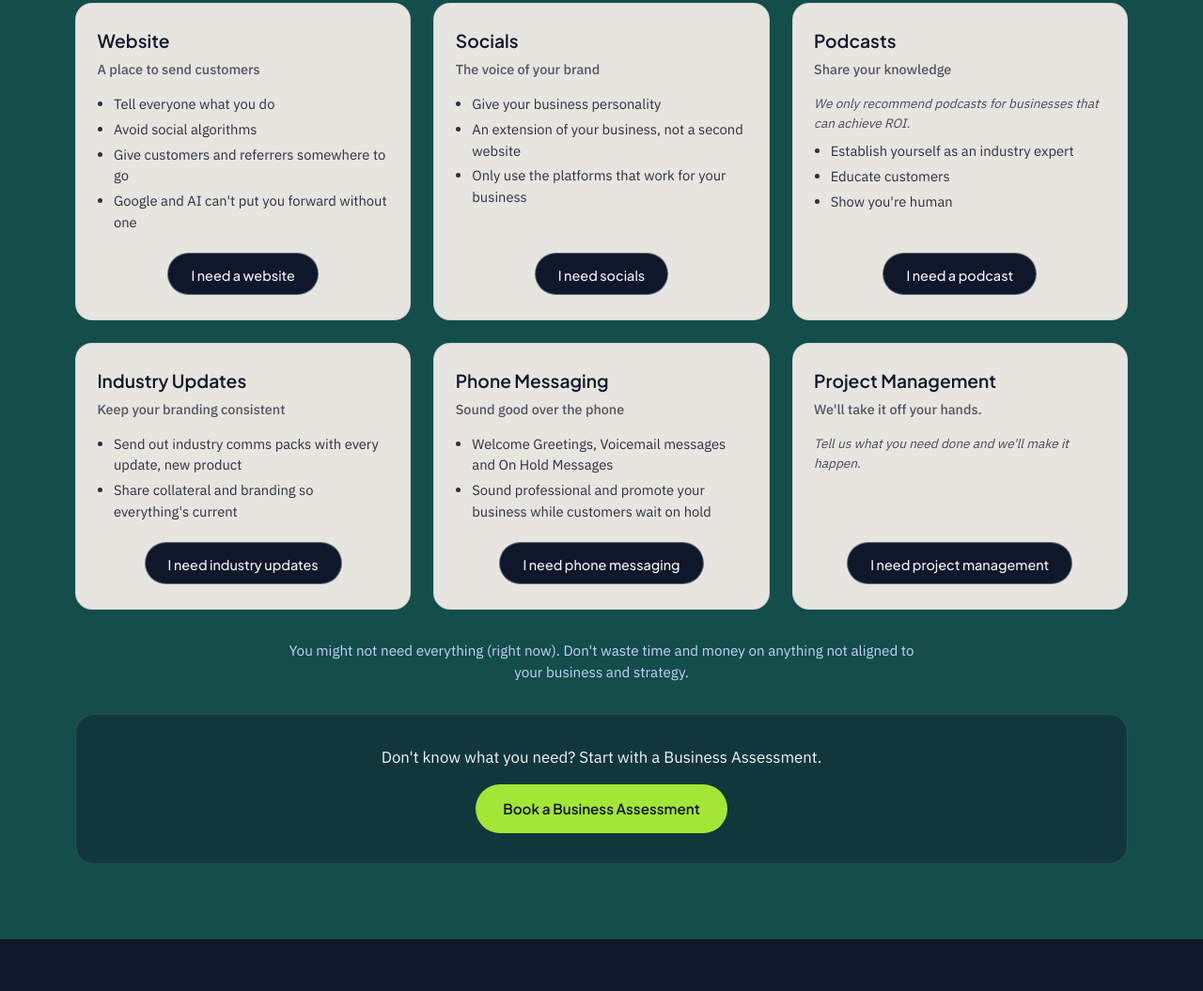
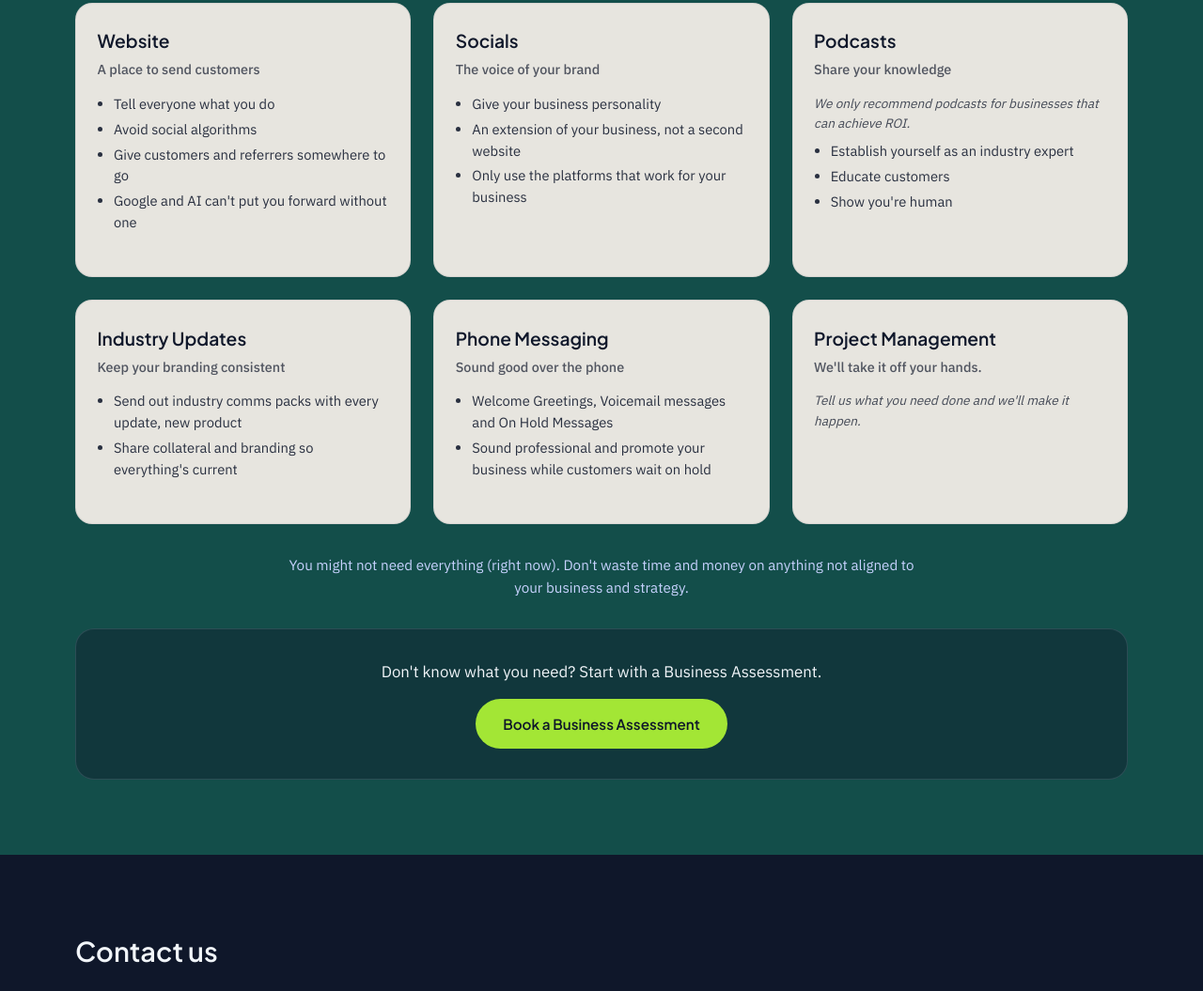
Before and after one commit to Hi-sodoozy/sturdy-funicular, a plain HTML site: page index.html in a window 1280 px wide. Shown: the part 1968-3023 px from the top of the page at 94% size. Drawn offline with Linux system fonts and the light colour scheme.

Commit message:
Add files via upload

```diff
--- a/index.html
+++ b/index.html
@@ -211,7 +211,6 @@
                 <li>Give customers and referrers somewhere to go</li>
                 <li>Google and AI can't put you forward without one</li>
               </ul>
-              <a href="website.html" class="btn-need">I need a website</a>
             </article>
             <article class="need-card" id="need-socials">
               <h3 class="need-card-title">Socials</h3>
@@ -221,7 +220,6 @@
                 <li>An extension of your business, not a second website</li>
                 <li>Only use the platforms that work for your business</li>
               </ul>
-              <a href="services.html#socials" class="btn-need">I need socials</a>
             </article>
             <article class="need-card" id="need-podcasts">
               <h3 class="need-card-title">Podcasts</h3>
@@ -232,7 +230,6 @@
                 <li>Educate customers</li>
                 <li>Show you're human</li>
               </ul>
-              <a href="services.html#podcasts" class="btn-need">I need a podcast</a>
             </article>
             <article class="need-card" id="need-industry-updates">
               <h3 class="need-card-title">Industry Updates</h3>
@@ -241,7 +238,6 @@
                 <li>Send out industry comms packs with every update, new product</li>
                 <li>Share collateral and branding so everything's current</li>
               </ul>
-              <a href="services.html#industry-updates" class="btn-need">I need industry updates</a>
             </article>
             <article class="need-card" id="need-phone-messaging">
               <h3 class="need-card-title">Phone Messaging</h3>
@@ -250,13 +246,11 @@
                 <li>Welcome Greetings, Voicemail messages and On Hold Messages</li>
                 <li>Sound professional and promote your business while customers wait on hold</li>
               </ul>
-              <a href="services.html#phone-messaging" class="btn-need">I need phone messaging</a>
             </article>
             <article class="need-card" id="need-project-management">
               <h3 class="need-card-title">Project Management</h3>
               <p class="need-card-tagline">We'll take it off your hands.</p>
               <p class="need-card-note">Tell us what you need done and we'll make it happen.</p>
-              <a href="services.html#project-management" class="btn-need">I need project management</a>
             </article>
           </div>
           <p class="need-disclaimer">You might not need everything (right now). Don't waste time and money on anything not aligned to your business and strategy.</p>
```
